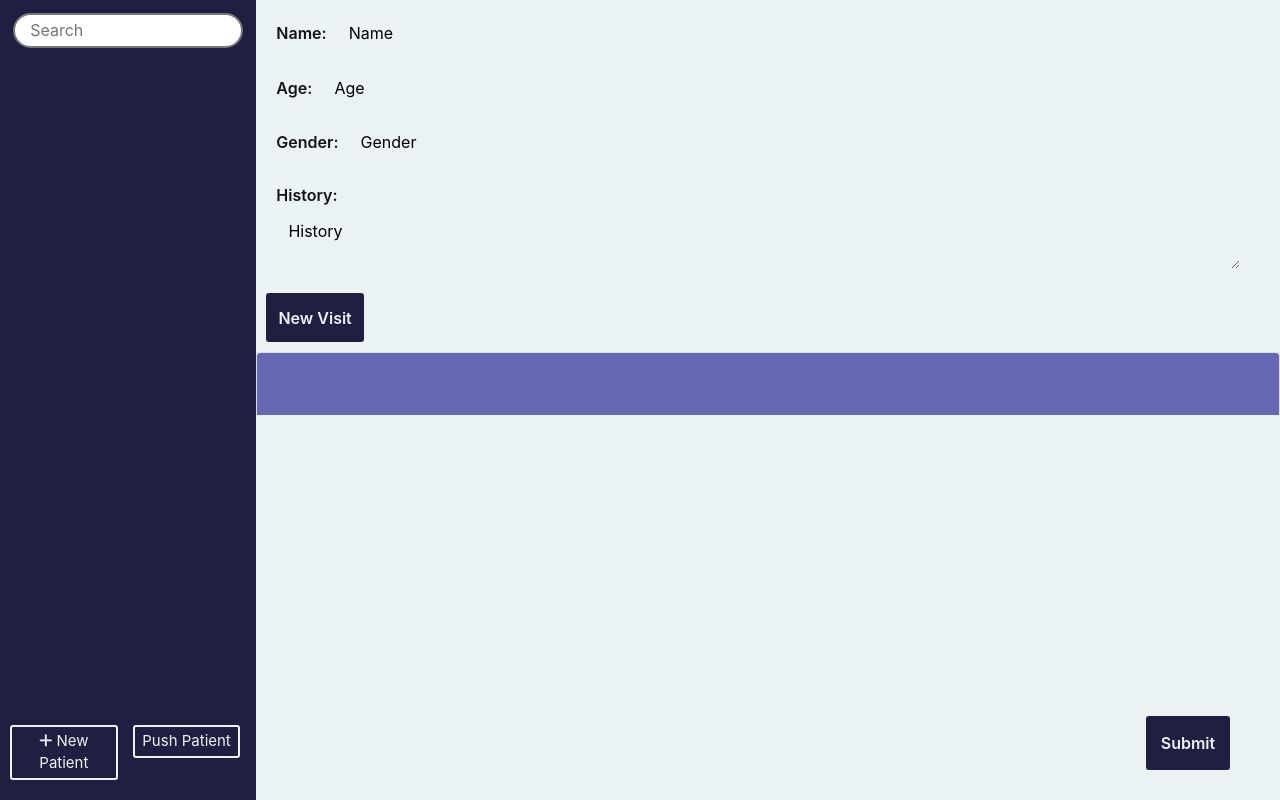
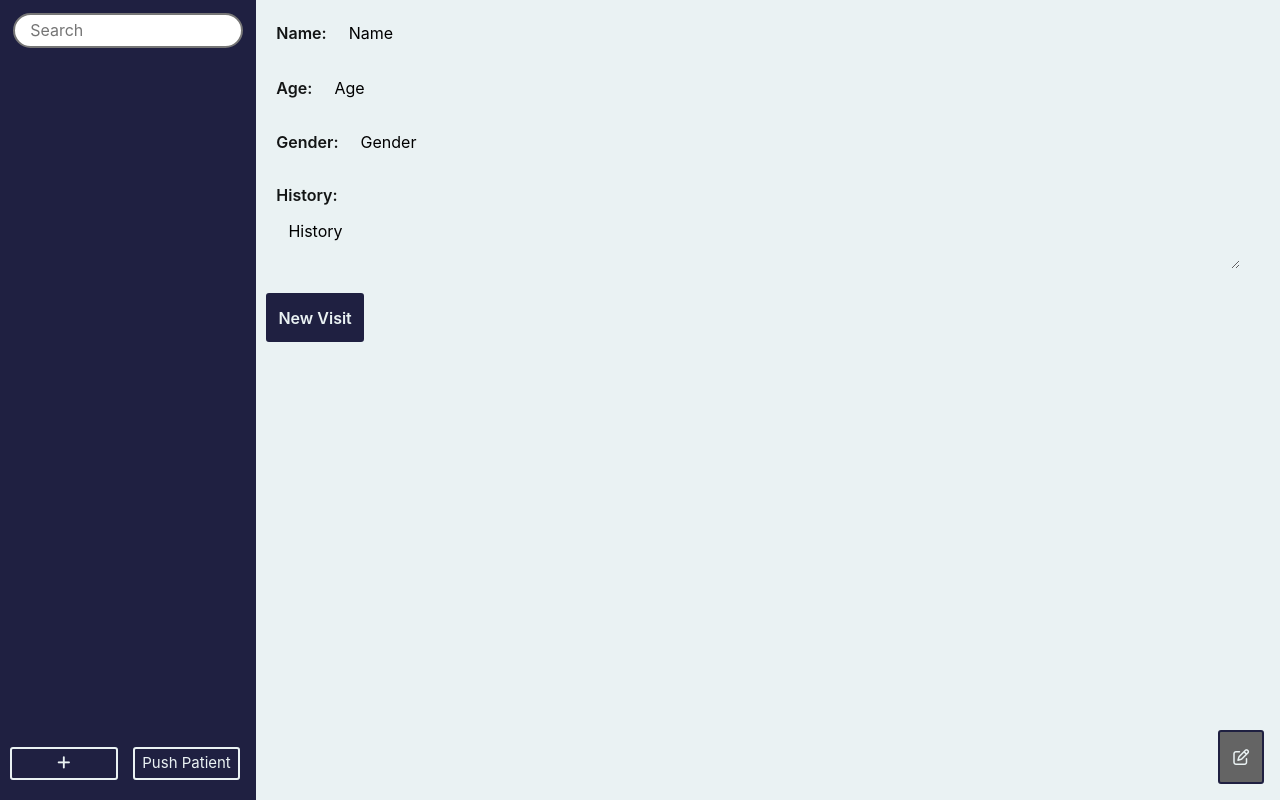
Before and after one commit to farrahs17/Drdad, a React (Create React App) app: page / in a window 1280 px wide. Built offline with nearby package versions, Linux system fonts and the light colour scheme.

Commit message:
so much shit I forgot

```diff
--- a/src/PatientInterface.js
+++ b/src/PatientInterface.js
@@ -18,13 +18,18 @@ class Provider extends React.Component {
         age: "age",
         gender: "gender",
         history: "history",
-        visits: [{ date: "", type: "", details: "" }]
-      }
+        visits: []
+      },
+      changed: false
     };
   }
 
   setLoading(val){
     this.setState({isLoading: val})
+  }
+
+  setChanged(val){
+    this.setState({changed: val})
   }
 
   loadPatient(id) {
@@ -43,6 +48,7 @@ class Provider extends React.Component {
       .then(result => {
         this.setState({currentPatient: result.data.patient})
         this.setLoading(false)
+        this.setChanged(false)
         toast("Patient changed")
       })
       .catch(err => {
@@ -56,7 +62,7 @@ class Provider extends React.Component {
     let currentPatient = { ...this.state.currentPatient };
     currentPatient[key] = value;
     this.setState({ currentPatient: currentPatient });
-    console.log(this.state.currentPatient);
+    this.setChanged(true)
   }
 
   addVisit() {
@@ -68,6 +74,7 @@ class Provider extends React.Component {
     });
     console.log(currentPatient);
     this.setState({ currentPatient: currentPatient });
+    this.setChanged(true)
     // this.setState(prevState => ({ currentPatient: [...prevState, ""] }));
   }
 
@@ -80,6 +87,7 @@ class Provider extends React.Component {
       .then(result => {
         this.setLoading(false)
         toast(`Patient ${this.state.currentPatient.name} updated successfully`)
+        this.setChanged(false)
       })
       .catch(err => {
         toast.error("An error occurred, check your internet connection")
@@ -115,6 +123,7 @@ class Provider extends React.Component {
         this.setState({ currentPatient: patient });
         this.setLoading(false)
         toast("New patient created")
+        this.setChanged(false)
       })
       .catch(err => {
         toast.error("An error occurred, check your internet connection")
--- a/src/PatientView/BasicInfo.js
+++ b/src/PatientView/BasicInfo.js
@@ -65,8 +65,8 @@ class BasicInfo extends React.Component {
                     </div>
                   );
                 })}
-                <button onClick={this.handleSubmit.bind(this, context)}>
-                  Submit
+                <button onClick={this.handleSubmit.bind(this, context)} className="btn-submit" disabled={!context.state.changed}>
+                  <i class="far fa-edit"></i>
                 </button>
               </form>
             </div>
--- a/src/PatientView/EntriesList/EntriesList.js
+++ b/src/PatientView/EntriesList/EntriesList.js
@@ -6,7 +6,7 @@ import Accordion from "react-bootstrap/Accordion";
 class EntriesList extends React.Component {
   constructor(props) {
     super(props);
-    this.newEntries = [{ date: "", type: "", details: "" }];
+    this.newEntries = [];
     this.index = -this.newEntries.length - 1;
   }
 
--- a/src/PatientView/PatientView.scss
+++ b/src/PatientView/PatientView.scss
@@ -67,17 +67,67 @@
     }
     button {
       position: fixed;
-      right: 50px;
-      bottom: 30px;
+      right: 1rem;
+      bottom: 1rem;
       z-index: 100;
-      border-color: $navy;
-      color: $light;
-      background-color: $navy;
+
       border-style: solid;
       border-radius: 3px;
       padding: 1%;
       font-weight: 600;
     }
+    button:disabled{
+      background: rgba(100, 100, 100, 1);
+    }
+    button:disabled:hover{
+      background: rgba(100, 100, 100, 1);
+    }
+    button:enabled{
+      border-color: $navy;
+      color: $light;
+      background-color: $navy;
+
+    }
+
+  .btn-submit::before,
+  .btn-submit::after {
+      left: 50%;
+      opacity: 0;
+      position: absolute;
+      z-index: -100;
+  }
+
+  .btn-submit:hover::before,
+  .btn-submit:focus::before,
+  .btn-submit:hover::after,
+  .btn-submit:focus::after {
+      opacity: 1;
+      transform: scale(1) translateY(0);
+      z-index: 100;
+  }
+
+  .btn-submit::after {
+      background:$navy;
+      border-radius: 3px;
+      font-size: 0.46em;
+      bottom: 110%;
+      color: $light;
+      content: "Save Changes";
+      margin-left: -3.25em;
+      padding: 0.2em;
+      transition: all .3s cubic-bezier(.84,-0.18,.31,1.26) .2s;
+      transform:  scale(.6) translateY(50%);
+      width: 6.5em;
+  }
+  .btn-submit:disabled::after{
+    content: "No Changes to Save"
+  }
+
+  .btn-submit:hover::after,
+  .btn-submit:focus::after  {
+      transition: all .3s cubic-bezier(.84,-0.18,.31,1.26);
+}
+
     button:hover {
       cursor: pointer;
       background-color: rgba(255, 255, 255, 0.226);
--- a/src/Sidebar/SearchArea/SearchArea.js
+++ b/src/Sidebar/SearchArea/SearchArea.js
@@ -3,6 +3,8 @@ import Searchbar from "./Searchbar";
 import SearchResults from "./SearchResults";
 import axios from "axios";
 import {toast} from "react-toastify"
+
+axios.defaults.timeout = 8000
 
 class SearchArea extends React.Component {
   constructor(props) {
@@ -13,18 +15,19 @@ class SearchArea extends React.Component {
   }
   //remove _results when requests are implemented
   populateResults(key,context,e) {
-    console.log(e.target.invalid)
-    // e.preventDefault()
     //request to query using the key
     context.setLoading(true)
-    console.log(context.state.isLoading)
     axios
       .post("http://localhost:5000/search", { searchKey: key })
       .then(result => {
         context.setLoading(false)
         this.setState({ searchResults: result.data });
       })
-      .catch(err => console.log(err));
+      .catch(err => {
+        console.log("wat")
+        context.setLoading(false)
+        toast.error("An error occurred, check your internet connection")
+      });
   }
 
   render() {
--- a/src/Sidebar/SearchArea/Searchbar.js
+++ b/src/Sidebar/SearchArea/Searchbar.js
@@ -5,10 +5,10 @@ class Searchbar extends React.Component {
   constructor(props) {
     super(props);
     this.searchKey = "";
+    this.state = {error: false}
   }
 
   handleSubmit(context,e){
-    console.log(context)
     e.preventDefault()
     this.props.populateResults(this.searchKey,context,e)
   }
@@ -26,7 +26,9 @@ class Searchbar extends React.Component {
               className="search-bar"
               onChange={this.handleChange.bind(this)}
               placeholder="Search"
-              max="4"
+              minLength="1"
+              pattern="(?!^\s).+"
+              required
             />
           </form>
 
--- a/src/Sidebar/Sidebar.scss
+++ b/src/Sidebar/Sidebar.scss
@@ -64,7 +64,7 @@
       border-style: solid;
       border-radius: 3px;
       padding: 3%;
-      width: 100%;
+      width: 50%;
       font-size: 15px;
     }
     button:hover {
--- a/src/Sidebar/Tools/CreatePatient.js
+++ b/src/Sidebar/Tools/CreatePatient.js
@@ -16,9 +16,8 @@ class CreatePatient extends React.Component {
               onClick={this.handleClick.bind(this, context)}
               type="submit"
             >
-              <i class="fas fa-plus"></i>
+              <i className="fas fa-plus"></i>
               {"  "}
-              New Patient
             </button>
           </div>
         )}
```
Also changed, not shown: planning/stylingIssues.txt (added).
